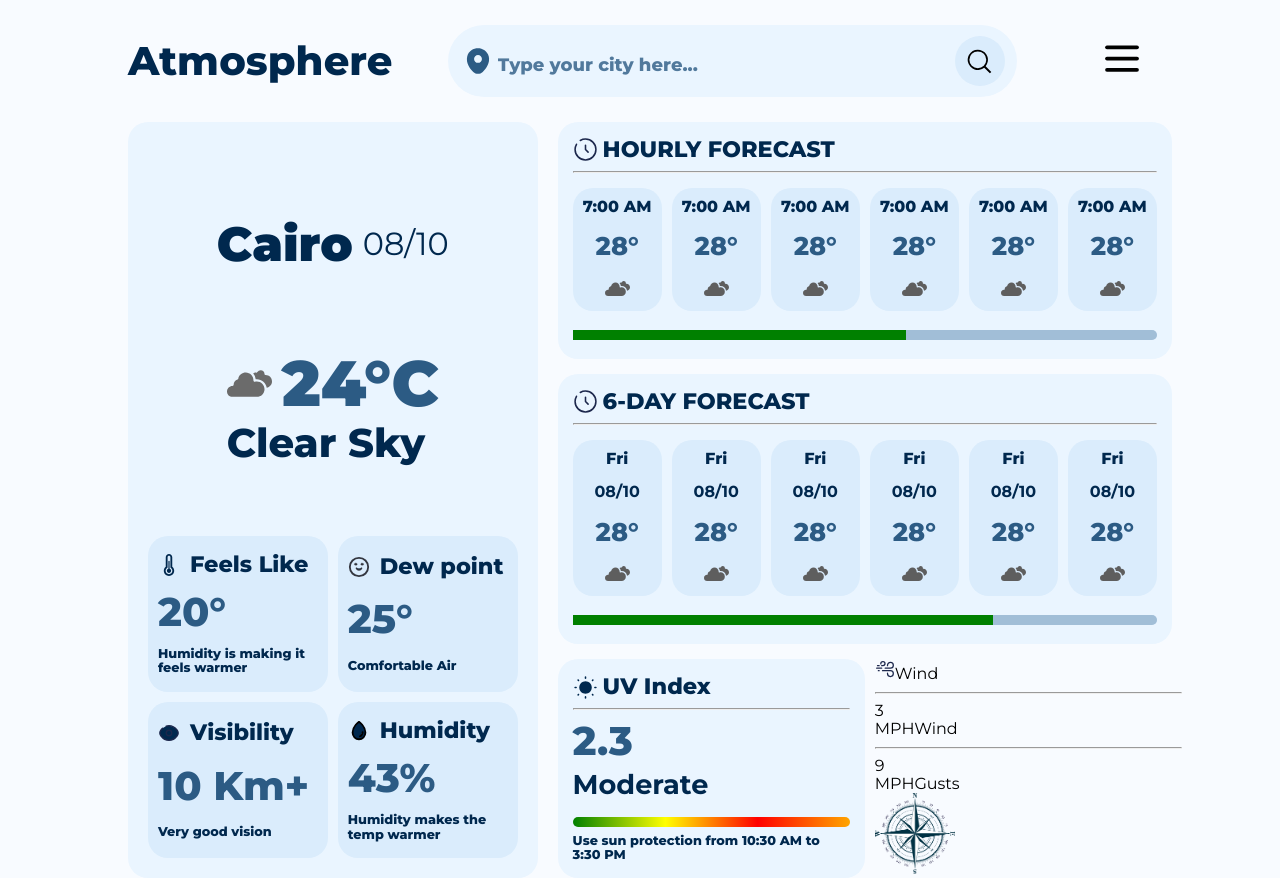
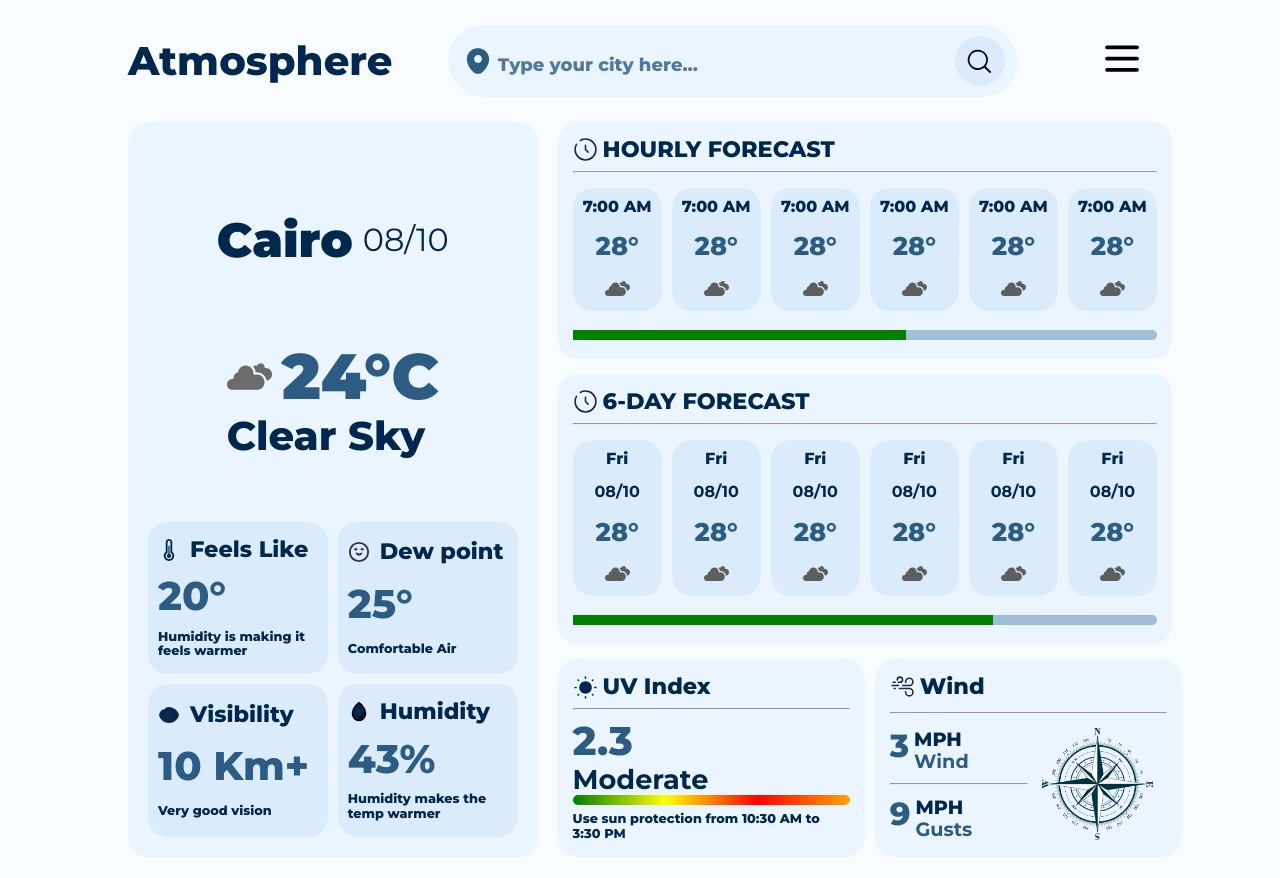
Before and after one commit to omarMuhammad0/Atmosphere-weather-app, a Next.js app: page / in a window 1280 px wide. After the commit the page ends 857 px from the top, so only its background shows below. Built offline with nearby package versions, Linux system fonts and the light colour scheme.

Commit message:
wind card styling done

```diff
--- a/src/components/cards/WindCard.jsx
+++ b/src/components/cards/WindCard.jsx
@@ -1,3 +1,5 @@
+
+import "@/style/cards/wind/wind.css";
 export default function WindCard() {
     return (
         <div className="wind">
@@ -8,26 +10,34 @@ export default function WindCard() {
                     <path d="M2 11H8M15 8V7.5C15 5.567 16.567 4 18.5 4C20.433 4 22 5.567 22 7.5C22 9.433 20.433 11 18.5 11H12.25" stroke="#1C274C" stroke-width="1.5" stroke-linecap="round"/>
                 </svg>
                 <span>Wind</span>
+            </div>
+            <div>
                 <hr />
             </div>
+            <div className="seperator">
                 <div className="main">
-                <div className="wind">
+                    <div className="wind-unit">
                         <div className="value">3</div>
-                    <div>
+                        <div className="unit">
                             <span>MPH</span>
                             <span>Wind</span>
                         </div>
                     </div>
+                    <div>
                         <hr />
+                    </div>
                     <div className="gusts">
                         <div className="value">9</div>
-                    <div>
+                        <div className="unit">
                             <span>MPH</span>
                             <span>Gusts</span>
                         </div>
                     </div>
                 </div>
+                <div className="img-holder">
                     <img src="/images/compass.png" alt="Compass-image" width="80px" />
+                </div>
+            </div>
         </div>
     )
 }
--- /dev/null
+++ b/src/style/cards/wind/wind.css
@@ -0,0 +1,86 @@
+.wind {
+  background-color: var(--light-blue-2);
+  border-radius: 20px;
+  padding: 15px;
+  display: grid;
+  grid-template-columns: 1fr;
+}
+.wind .title {
+  display: flex;
+  gap: 5px;
+}
+.wind .title svg {
+  width: 25px;
+  height: 25px;
+}
+.wind .title svg path {
+  fill: var();
+}
+.wind .title span {
+  font-size: 1.4rem;
+  font-weight: 800;
+  color: var(--blue-2);
+}
+.wind hr {
+  color: var(--blue-2);
+}
+.wind .seperator {
+  display: grid;
+  grid-template-columns: 1fr 1fr;
+}
+.wind .seperator .main {
+  display: grid;
+  align-items: center;
+}
+.wind .seperator .main .wind-unit {
+  display: flex;
+  gap: 5px;
+}
+.wind .seperator .main .wind-unit .value {
+  font-size: 2rem;
+  font-weight: 800;
+  color: var(--blue-1);
+}
+.wind .seperator .main .wind-unit .unit {
+  display: grid;
+}
+.wind .seperator .main .wind-unit .unit span:first-child {
+  font-size: 1.2rem;
+  font-weight: 800;
+  color: var(--blue-2);
+}
+.wind .seperator .main .wind-unit .unit span:last-child {
+  font-size: 1.2rem;
+  font-weight: 700;
+  color: var(--blue-1);
+}
+.wind .seperator .main .gusts {
+  display: flex;
+  gap: 5px;
+}
+.wind .seperator .main .gusts .value {
+  font-size: 2rem;
+  font-weight: 800;
+  color: var(--blue-1);
+}
+.wind .seperator .main .gusts .unit {
+  display: grid;
+}
+.wind .seperator .main .gusts .unit span:first-child {
+  font-size: 1.2rem;
+  font-weight: 800;
+  color: var(--blue-2);
+}
+.wind .seperator .main .gusts .unit span:last-child {
+  font-size: 1.2rem;
+  font-weight: 700;
+  color: var(--blue-1);
+}
+.wind .seperator .img-holder {
+  display: flex;
+  align-items: center;
+  justify-content: center;
+}
+.wind .seperator .img-holder img {
+  width: 80%;
+}/*# sourceMappingURL=wind.css.map */
--- /dev/null
+++ b/src/style/cards/wind/wind.scss
@@ -0,0 +1,102 @@
+.wind {
+    background-color: var(--light-blue-2);
+    border-radius: 20px;
+    padding: 15px;
+    display: grid;
+    grid-template-columns: 1fr;
+
+    .title {
+        display: flex;
+        gap: 5px;
+
+        svg {
+            width: 25px;
+            height: 25px;
+
+            path {
+                fill: var();
+            }
+        }
+        span {
+            font-size: 1.4rem;
+            font-weight: 800;
+            color: var(--blue-2);
+        }
+    }
+    hr {
+        color: var(--blue-2);
+    }
+
+    .seperator {
+        display: grid;
+        grid-template-columns: 1fr 1fr;
+
+        .main {
+            display: grid;
+            align-items: center;
+
+            .wind-unit {
+                display: flex;
+                gap: 5px;
+
+                .value {
+                    font-size: 2rem;
+                    font-weight: 800;
+                    color: var(--blue-1);
+                }
+
+                .unit {
+                    display: grid;
+
+                    span:first-child {
+                        font-size: 1.2rem;
+                        font-weight: 800;
+                        color: var(--blue-2);
+                    }
+                    span:last-child {
+                        font-size: 1.2rem;
+                        font-weight: 700;
+                        color: var(--blue-1);
+                    }
+                }
+            }
+
+            .gusts {
+                display: flex;
+                gap: 5px;
+
+                .value {
+                    font-size: 2rem;
+                    font-weight: 800;
+                    color: var(--blue-1);
+                }
+
+                .unit {
+                    display: grid;
+
+                    span:first-child {
+                        font-size: 1.2rem;
+                        font-weight: 800;
+                        color: var(--blue-2);
+                    }
+                    span:last-child {
+                        font-size: 1.2rem;
+                        font-weight: 700;
+                        color: var(--blue-1);
+                    }
+                }
+            }
+        }
+
+        .img-holder {
+            display: flex;
+            align-items: center;
+            justify-content: center;
+
+            img {
+                width: 80%;
+            }
+        }
+    }
+
+}
```
Also changed, not shown: 1 other file (tests, documents, lock files or other folders). Lines whose indentation alone changed are shown as unchanged.
